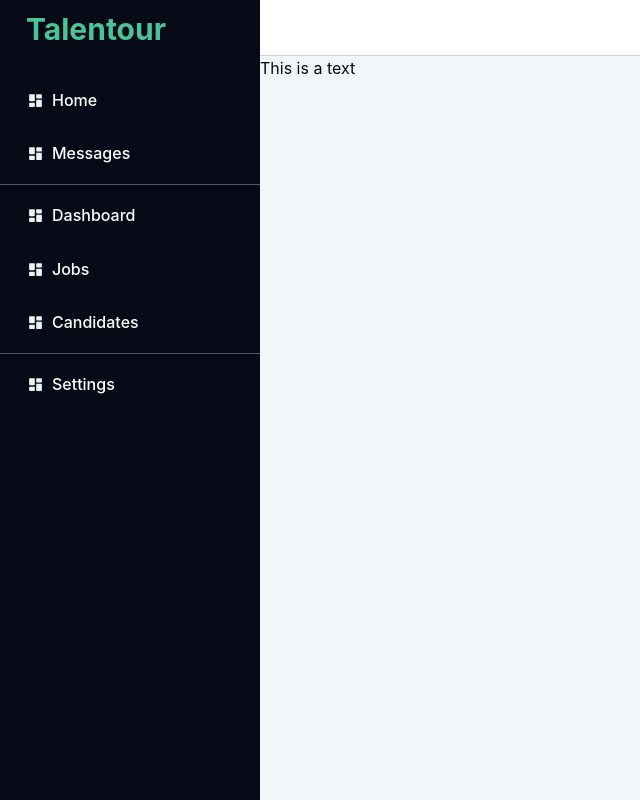
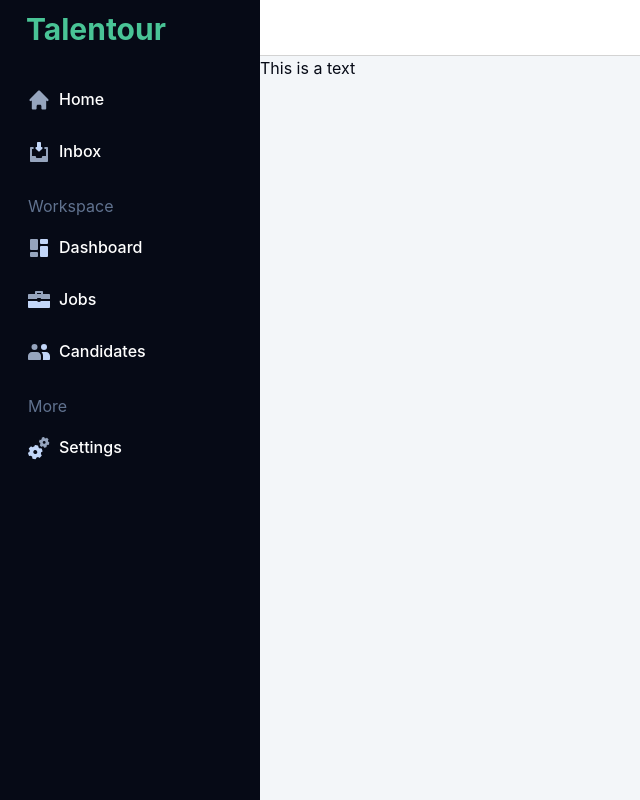
Before and after one commit to Ajmaljalal/arora, a Next.js app: page / in a window 1280 px wide. Shown: the whole page, without its empty margins (0-640 px from the left). Built offline with nearby package versions, Linux system fonts and the light colour scheme.

Commit message:
left nav buttons implementation WIP

```diff
--- a/src/components/buttons/left-nav-icon-button.tsx
+++ b/src/components/buttons/left-nav-icon-button.tsx
@@ -22,7 +22,7 @@ export const LeftIconButton = ({ onSelect, text, Icon, isSelected }: LeftIconBut
       minWidth='228px'
       transition='all 0.5s cubic-bezier(.08,.52,.52,1)'
       px='8px'
-      py='13px'
+      py='10px'
       borderRadius='3px'
       fontSize='16px'
       fontWeight='500'
--- a/src/containers/layouts/index.tsx
+++ b/src/containers/layouts/index.tsx
@@ -1,6 +1,6 @@
 import { Box } from '@chakra-ui/react'
 import React from 'react'
-import LeftNavBar from '../nav/index.js'
+import LeftNavBar from '../nav/index'
 const Layout = ({ children }) => {
   return (
     <Box minHeight='100vh'
--- a/src/containers/nav/index.js.tsx
+++ /dev/null
@@ -1,65 +0,0 @@
-import React, { useState } from 'react'
-import { Box, Divider, Heading, useColorModeValue, VStack } from '@chakra-ui/react'
-import { LeftIconButton } from '../../components/buttons/left-nav-icon-button'
-import { Dashboard } from '../../../public/assets/icons/dashboard'
-
-function LeftNavBar() {
-  const textColor = useColorModeValue('brand.white', 'brand.white')
-  const [currentMenuOption, setMenuOption] = useState(null)
-  return (
-    <Box
-      maxWidth='260px'
-      minWidth='260px'
-      width='260px'
-      height='100vh'
-      bg='brand.black'
-      color={textColor}
-    >
-      <Box border='1px solid transparent'>
-        <Heading as='h1' size='lg' color='brand.secondary' margin='10px 25px'>Talentour</Heading>
-      </Box>
-      <VStack marginTop='20px'>
-        <LeftIconButton
-          text='Home'
-          isSelected={true}
-          Icon={<Dashboard />}
-          onSelect={() => console.log('clicked')}
-        />
-        <LeftIconButton
-          text='Messages'
-          isSelected={true}
-          Icon={<Dashboard />}
-          onSelect={() => console.log('clicked')}
-        />
-        <Divider bg='brand.grey' />
-        <LeftIconButton
-          text='Dashboard'
-          isSelected={true}
-          Icon={<Dashboard />}
-          onSelect={() => console.log('clicked')}
-        />
-        <LeftIconButton
-          text='Jobs'
-          isSelected={true}
-          Icon={<Dashboard />}
-          onSelect={() => console.log('clicked')}
-        />
-        <LeftIconButton
-          text='Candidates'
-          isSelected={true}
-          Icon={<Dashboard />}
-          onSelect={() => console.log('clicked')}
-        />
-        <Divider bg='brand.grey' />
-        <LeftIconButton
-          text='Settings'
-          isSelected={true}
-          Icon={<Dashboard />}
-          onSelect={() => console.log('clicked')}
-        />
-      </VStack>
-    </Box>
-  )
-}
-
-export default LeftNavBar
--- /dev/null
+++ b/src/containers/nav/index.tsx
@@ -0,0 +1,76 @@
+import React, { useState } from 'react'
+import { Box, Heading, useColorModeValue, VStack, Text } from '@chakra-ui/react'
+import { LeftIconButton } from '../../components/buttons/left-nav-icon-button'
+import { NavItem, RecruiterNavItems } from './utils'
+
+
+
+const renderNavItems = (navItems: NavItem[]) => {
+  return (
+    navItems.map(navItem => {
+      return (
+        <LeftIconButton
+          text={navItem.text}
+          isSelected={true}
+          Icon={navItem.Icon}
+          onSelect={() => console.log('clicked')}
+        />
+      )
+    })
+  )
+}
+
+const renderLogo = () => {
+  return (
+    <Box border='1px solid transparent'>
+      <Heading
+        as='h1'
+        size='lg'
+        color='brand.secondary'
+        margin='10px 25px'>
+        Talentour
+      </Heading>
+    </Box>
+  )
+}
+
+const renderSectionTitle = (text: string) => {
+  return (
+    <Box width='full' pt='3'>
+      <Text
+        textColor='brand.grey'
+        size='sm'
+        textAlign='left'
+        marginLeft='28px'
+      >
+        {text}
+      </Text>
+    </Box>
+  )
+}
+
+const LeftNavBar = () => {
+  const textColor = useColorModeValue('brand.white', 'brand.white')
+  const [currentMenuOption, setMenuOption] = useState(null)
+  return (
+    <Box
+      maxWidth='260px'
+      minWidth='260px'
+      width='260px'
+      height='100vh'
+      bg='brand.black'
+      color={textColor}
+    >
+      {renderLogo()}
+      <VStack marginTop='20px'>
+        {renderNavItems(RecruiterNavItems.quick)}
+        {renderSectionTitle('Workspace')}
+        {renderNavItems(RecruiterNavItems.workspace)}
+        {renderSectionTitle('More')}
+        {renderNavItems(RecruiterNavItems.more)}
+      </VStack>
+    </Box>
+  )
+}
+
+export default LeftNavBar
--- /dev/null
+++ b/src/containers/nav/utils/index.tsx
@@ -0,0 +1,44 @@
+import Home from '../../../../public/assets/icons/home.svg'
+import Dashboard from '../../../../public/assets/icons/dashboard.svg'
+import Inbox from '../../../../public/assets/icons/inbox.svg'
+import Jobs from '../../../../public/assets/icons/jobs.svg'
+import Candidates from '../../../../public/assets/icons/candidates.svg'
+import Settings from '../../../../public/assets/icons/settings.svg'
+
+export type NavItem = {
+  text: string
+  Icon: JSX.Element
+}
+
+export const RecruiterNavItems = {
+  quick: [
+    {
+      text: 'Home',
+      Icon: <Home />
+    },
+    {
+      text: 'Inbox',
+      Icon: <Inbox />
+    }
+  ],
+  workspace: [
+    {
+      text: 'Dashboard',
+      Icon: <Dashboard />
+    },
+    {
+      text: 'Jobs',
+      Icon: <Jobs />
+    },
+    {
+      text: 'Candidates',
+      Icon: <Candidates />
+    }
+  ],
+  more: [
+    {
+      text: 'Settings',
+      Icon: <Settings />
+    }
+  ]
+}
```
